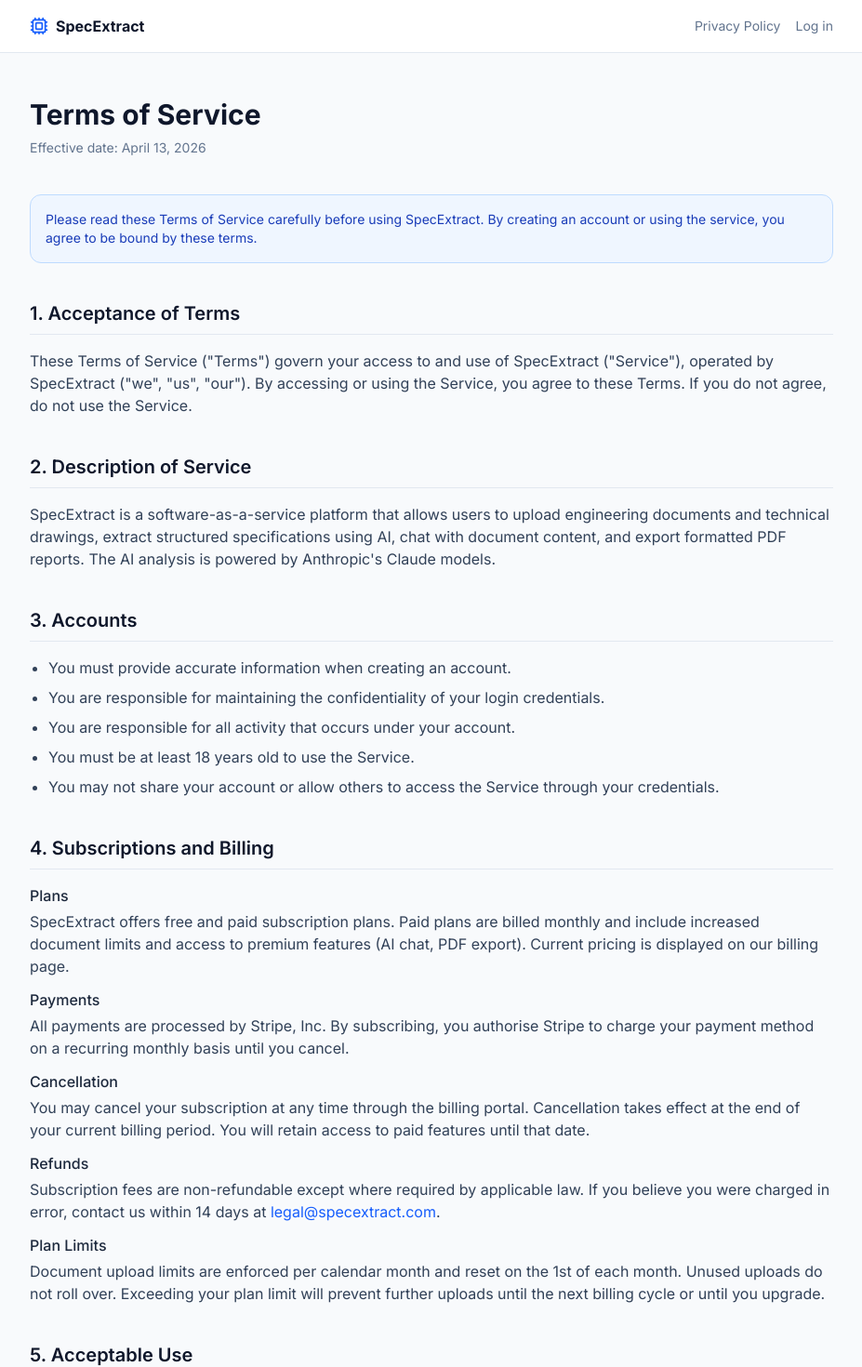
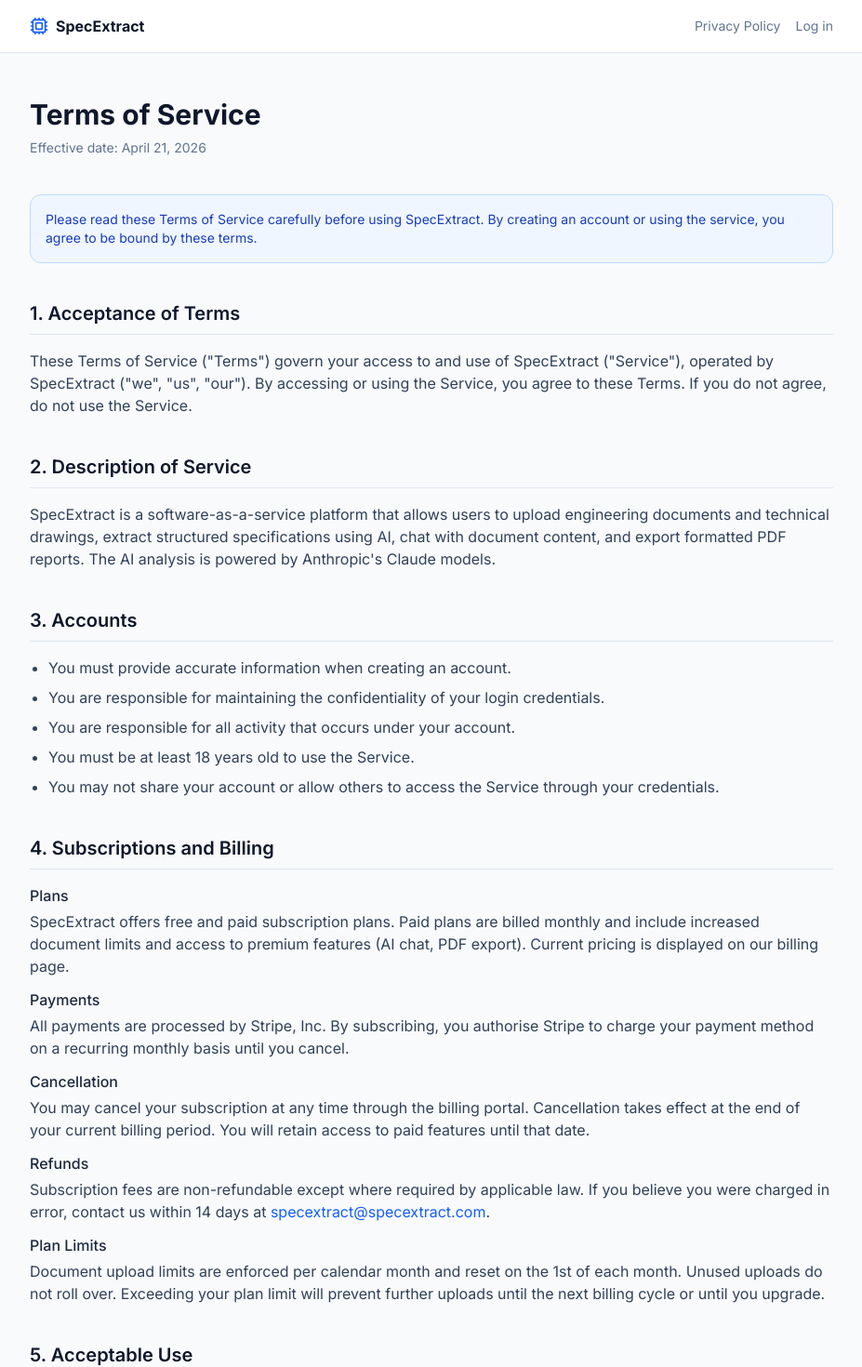
Before and after one commit to SethAlexander01/specsense-ai, a Next.js app: page /terms in a window 1280 px wide. Shown: the top 1470 px of the page at 93% size, without its empty margins (176-1103 px from the left). Built offline with nearby package versions, Linux system fonts and the light colour scheme.

Commit message:
Update effective date and contact email in TermsPage

```diff
--- a/src/app/terms/page.tsx
+++ b/src/app/terms/page.tsx
@@ -5,8 +5,8 @@
   title: 'Terms of Service — SpecExtract',
 }
 
-const EFFECTIVE_DATE = 'April 13, 2026'
-const CONTACT_EMAIL = 'legal@specextract.com'
+const EFFECTIVE_DATE = 'April 21, 2026'
+const CONTACT_EMAIL = 'specextract@specextract.com'
 
 export default function TermsPage() {
   return (
```
